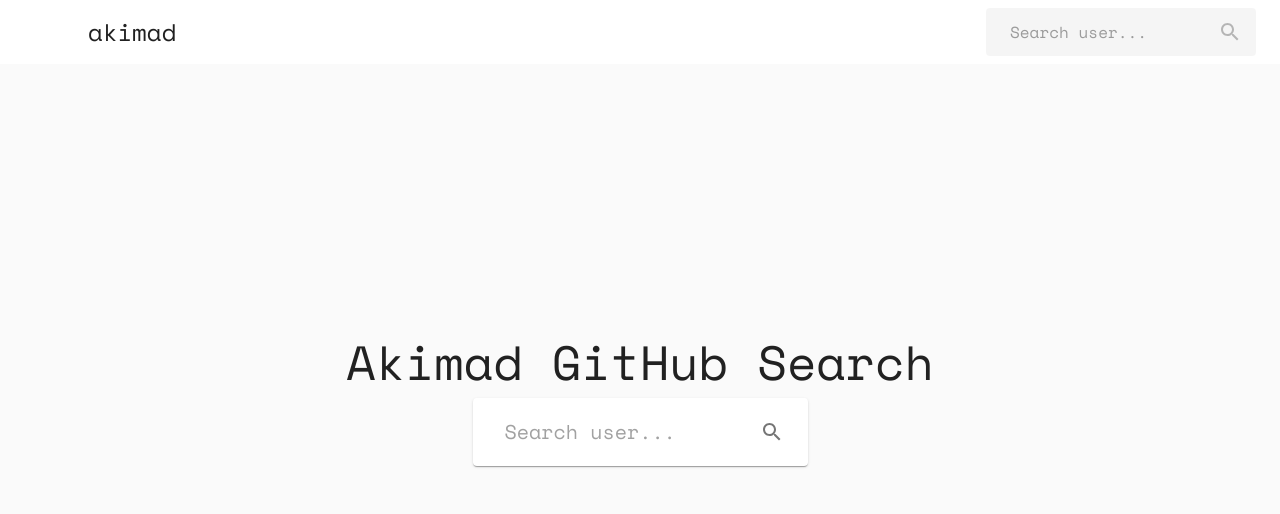
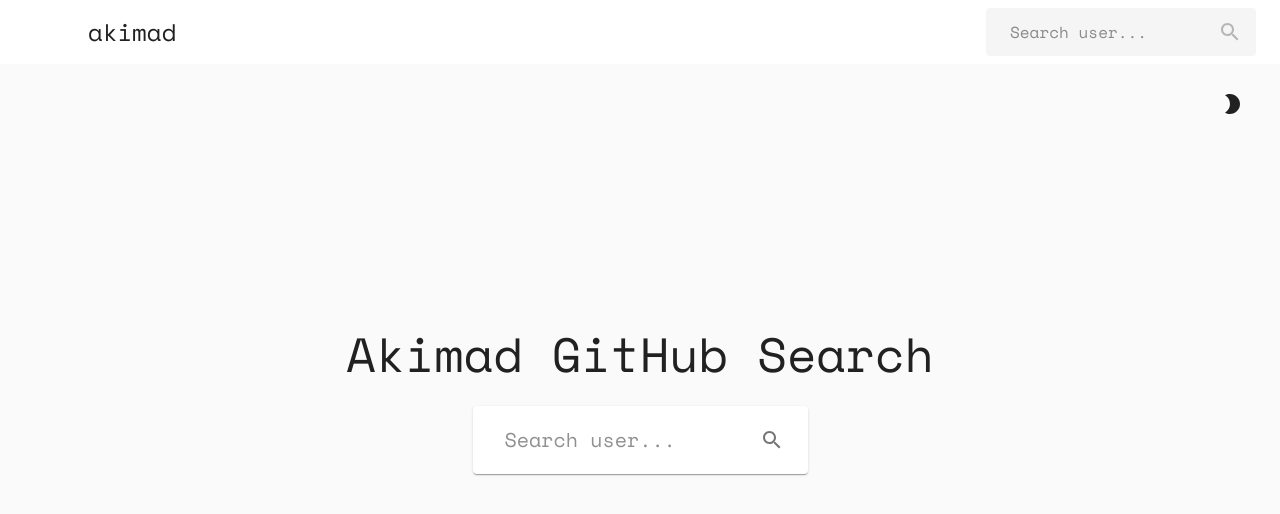
Before and after one commit to svictoreq/akimad-github, a React (Create React App) app: page / in a window 1280 px wide. Shown: the top 514 px of the page. Built offline with nearby package versions, Linux system fonts and the light colour scheme.

Commit message:
Add theme switching functionality

```diff
--- a/src/containers/app/App.js
+++ b/src/containers/app/App.js
@@ -1,5 +1,6 @@
 // React imports
 import { useEffect, useMemo, useState } from "react";
+import { useDispatch, useSelector } from "react-redux";
 import {
   Route,
   useHistory,
@@ -25,11 +26,14 @@
 import Search from "../search/Search";
 import User from "../user/User";
 import TopSearchBar from "../../components/topSearchBar/TopSearchBar";
+import { setTheme } from "../../redux/themeSlice";
 
 function App() {
   const [isBackButtonEnabled, setIsBackButtonEnabled] = useState(false);
   const history = useHistory();
   const location = useLocation();
+  const dispatch = useDispatch();
+  const themeSelector = useSelector((state) => state.theme.selected);
   const homeRouteMatch  = useRouteMatch({
     path: "/",
     strict: true,
@@ -68,10 +72,10 @@
         },
       },
       palette: {
-        type: prefersDarkMode ? "dark" : "light",
+        type: themeSelector,
       },
     }),
-    [prefersDarkMode],
+    [themeSelector],
   )
   const isNotSmallScreen = useMediaQuery(theme.breakpoints.up("md"));
   const classes = useStyles();
@@ -108,6 +112,10 @@
   useEffect(() => {
     setIsBackButtonEnabled(!homeRouteMatch?.isExact);
   }, [homeRouteMatch]);
+
+  useEffect(() => {
+    dispatch(setTheme(prefersDarkMode ? "dark" : "light"));
+  }, [prefersDarkMode]) // eslint-disable-line
 
   return (
     <ThemeProvider theme={theme}>
--- a/src/containers/home/Home.js
+++ b/src/containers/home/Home.js
@@ -1,5 +1,6 @@
 // React imports
 import { useCallback, useState } from "react";
+import { useDispatch, useSelector } from "react-redux";
 
 // Material-ui imports
 import Container from "@material-ui/core/Container";
@@ -7,14 +8,21 @@
 import InputAdornment from "@material-ui/core/InputAdornment";
 import InputBase from "@material-ui/core/InputBase";
 import Paper from "@material-ui/core/Paper";
+import Typography from "@material-ui/core/Typography";
+
+// Material-ui icon imports
+import DarkThemeIcon from "@material-ui/icons/Brightness2";
+import LightThemeIcon from "@material-ui/icons/Brightness7";
 import SearchIcon from "@material-ui/icons/Search";
-import Typography from "@material-ui/core/Typography";
 
 // Local imports
 import useStyles from "./homeStyles";
+import { toggleTheme } from "../../redux/themeSlice";
 
 function Home({ handleSearch }) {
   const [searchValue, setSearchValue] = useState("");
+  const dispatch = useDispatch();
+  const themeSelector = useSelector((state) => state.theme.selected);
   const classes = useStyles();
 
   const handleSubmit = useCallback(
@@ -26,11 +34,29 @@
     setSearchValue(value);
   }
 
+  function handleThemeToggle() {
+    dispatch(toggleTheme());
+  }
+
   return (
     <Container
+      disableGutters
       maxWidth={false}
       classes={{ root: classes.containerRoot }}
     >
+      <IconButton
+        onClick={handleThemeToggle}
+        color="inherit"
+        classes={{ root: classes.themeButton }}
+      >
+        {themeSelector === "dark"
+          ? (
+            <LightThemeIcon />
+          ) : (
+            <DarkThemeIcon />
+          )
+        }
+      </IconButton>
       <Typography variant="h3">
         Akimad GitHub Search
       </Typography>
--- a/src/containers/home/homeStyles.js
+++ b/src/containers/home/homeStyles.js
@@ -2,6 +2,7 @@
 
 export default makeStyles((theme) => ({
   containerRoot: {
+    position: "relative",
     flex: 1,
     display: "flex",
     flexDirection: "column",
@@ -11,7 +12,7 @@
     height: "100%",
   },
   form: {
-    marginTop: theme.spacing(1),
+    marginTop: theme.spacing(3),
   },
   iconButtonRoot: {
     padding: 8,
@@ -24,4 +25,9 @@
     padding: theme.spacing(2),
     paddingLeft: theme.spacing(4),
   },
+  themeButton: {
+    position: "absolute",
+    top: theme.spacing(10),
+    right: 0,
+  },
 }));
--- a/src/redux/store.js
+++ b/src/redux/store.js
@@ -1,10 +1,12 @@
 import { configureStore } from "@reduxjs/toolkit";
 import searchReducer from "./search/searchSlice";
 import userReducer from "./userSlice";
+import themeReducer from "./themeSlice";
 
 export const store = configureStore({
   reducer: {
     search: searchReducer,
     user: userReducer,
+    theme: themeReducer,
   },
 });
--- /dev/null
+++ b/src/redux/themeSlice.js
@@ -0,0 +1,24 @@
+// Redux imports
+import { createSlice } from "@reduxjs/toolkit";
+
+const initialState = {
+  selected: "dark",
+}
+
+export const themeSlice = createSlice({
+  name: "theme",
+  initialState,
+  reducers: {
+    setTheme(state, action) {
+      state.selected = action.payload;
+    },
+    toggleTheme(state) {
+      state.selected = state.selected === "dark"
+        ? "light"
+        : "dark";
+    },
+  },
+});
+
+export const { setTheme, toggleTheme } = themeSlice.actions;
+export default themeSlice.reducer;
```
Also changed, not shown: 1 other file (tests, documents, lock files or other folders).
